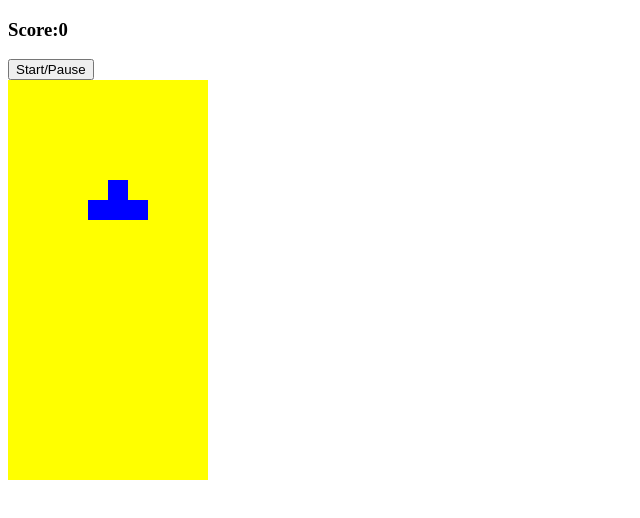
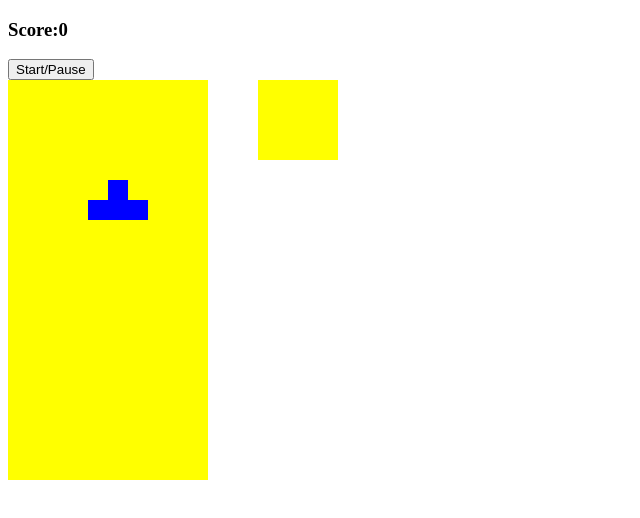
Before and after one commit to genedafnkid/Tetris-Basics, a plain HTML site: page index.html in a window 1280 px wide. Shown: the whole page, without its empty margins (0-640 px from the left). Drawn offline with Linux system fonts and the light colour scheme.

Commit message:
The mini-grid for the next tetromino has been added.

```diff
--- a/app.js
+++ b/app.js
@@ -4,6 +4,7 @@ document.addEventListener('DOMContentLoaded', () => {
     const ScoreDisplay = document.querySelector('#score')
     const StartBtn = document.querySelector('#start-button')
     const width = 10
+    let nextRandom = 0
 
     //the tertrominoes shape
     //starting with the L-shape
@@ -99,10 +100,12 @@ document.addEventListener('DOMContentLoaded', () => {
         if(current.some(index => squares[currentPosition + index + width].classList.contains('taken'))) {
             current.forEach(index => squares[currentPosition + index].classList.add('taken'))
             //start a new tetromino falling
+            random = nextRandom
             random = Math.floor(Math.random() * theTetrominoes.length)
             current = theTetrominoes[random][currentRotation]
             currentPosition = 4
             draw()
+            displayShape()
         }
     }
 
@@ -147,6 +150,31 @@ document.addEventListener('DOMContentLoaded', () => {
     }
 
 
+    //show the next tetromino in mini-grid
+
+    const displaySquares = document.querySelectorAll('.mini-grid div')
+    const displayWidth = 4
+    let displayIndex = 0
+
+    //the Tetrominoes without rotations
+    const upNextTetrominoes = [
+        [1, displayWidth+1, displayWidth*2+1, 2],
+        [0, displayWidth, displayWidth+1, displayWidth*2+1],
+        [1, displayWidth, displayWidth+1, displayWidth+2],
+        [0, 1, displayWidth, displayWidth+1],
+        [1, displayWidth+1, displayWidth*2+1, displayWidth*3+1]
+    ]
+
+    function displayShape() {
+        displaySquares.forEach(square => {
+            square.classList.remove('tetromino')
+        })
+        upNextTetrominoes[nextRandom].forEach(index => {
+            displaySquares[displayIndex + index].classList.add('tetromino')
+        })
+    }
+
+
 
 
 
--- a/index.html
+++ b/index.html
@@ -11,7 +11,7 @@
 
         <h3>Score:<span id="score">0</span></h3>
         <button id="start-button">Start/Pause</button>
-
+        <div class="container">
         <div class="grid">
             <div></div>
             <div></div>
@@ -225,5 +225,37 @@
             <div class="taken"></div>
         </div>
 
+        <div class="mini-grid" >
+            <div></div>
+            <div></div>
+            <div></div>
+            <div></div>
+            <div></div>
+            <div></div>
+            <div></div>
+            <div></div>
+            <div></div>
+            <div></div>
+            <div></div>
+            <div></div>
+            <div></div>
+            <div></div>
+            <div></div>
+            <div></div>
+        </div>
+        </div>
+
+
+
+
+
+
+
+
+
+
+
+
+
     </body>
 </html>
--- a/style.css
+++ b/style.css
@@ -1,3 +1,7 @@
+.container {
+    display: flex;
+}
+
 .grid {
     width: 200px;
     height: 400px;
@@ -14,3 +18,17 @@
 .tetromino {
     background-color: blue;
 }
+
+.mini-grid {
+    margin-left: 50px;
+    width: 80px;
+    height: 80px;
+    display: flex;
+    flex-wrap: wrap;
+    background-color: yellow;
+}
+
+.mini-grid div {
+    height: 20px;
+    width: 20px;
+}
```
